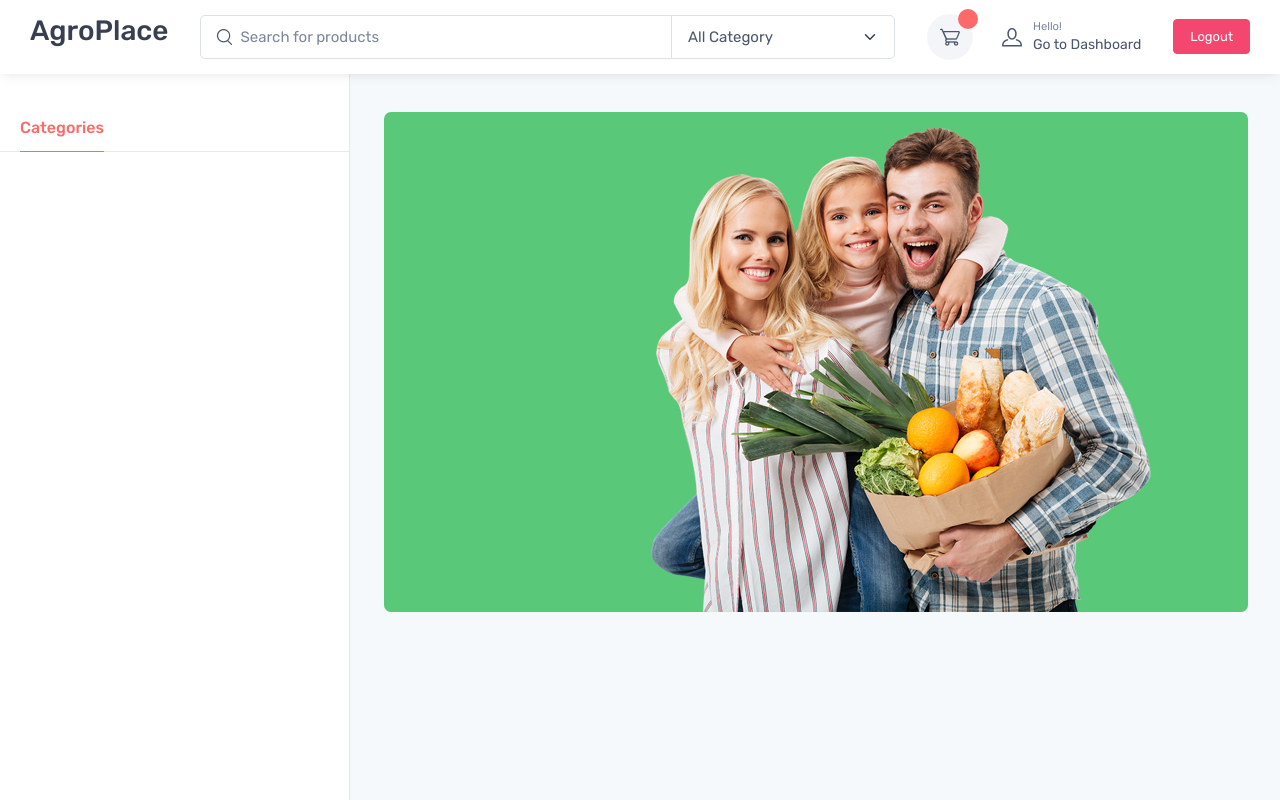
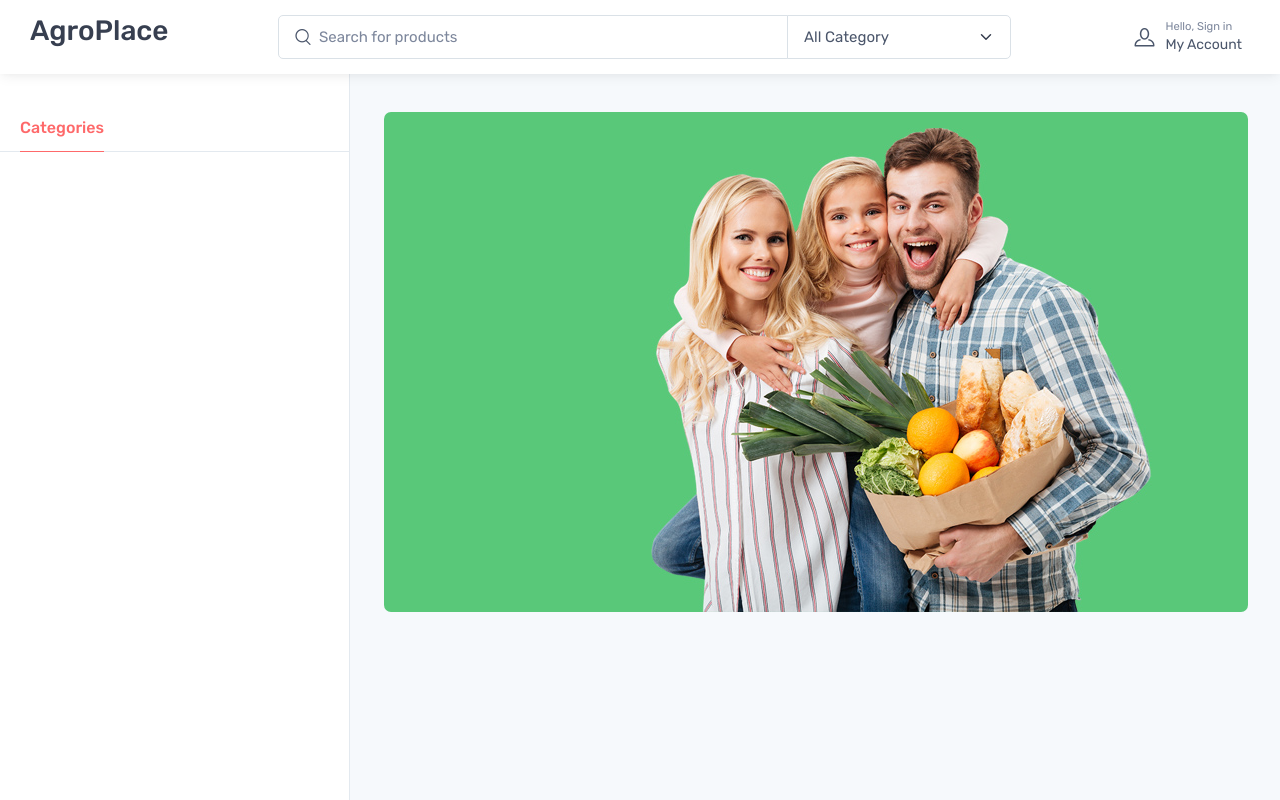
Before and after one commit to uwin-ayushp/AgroPlace, a Django app: page / in a window 1280 px wide. Run offline with Django 4.2, Linux system fonts and the light colour scheme; some libraries are stand-ins or nearby versions; some web fonts are replaced.

Commit message:
Add accounts

```diff
--- a/AgroPlace/settings.py
+++ b/AgroPlace/settings.py
@@ -39,6 +39,7 @@
     'django.contrib.messages',
     'django.contrib.staticfiles',
     'app',
+    'accounts'
 ]
 
 MIDDLEWARE = [
--- a/AgroPlace/urls.py
+++ b/AgroPlace/urls.py
@@ -16,8 +16,14 @@
 """
 from django.contrib import admin
 from django.urls import path, include
+from django.conf.urls.static import static
+from django.conf import settings
 
 urlpatterns = [
     path('admin/', admin.site.urls),
     path('', include('app.urls')),
-]
+    # path('store/', include('store.urls')),
+    # path('cart/', include('cart.urls')),
+    path('accounts/', include('accounts.urls')),
+    # path('orders/', include('orders.urls')),
+]+static(settings.MEDIA_URL,document_root=settings.MEDIA_ROOT)
--- a/app/templates/header.html
+++ b/app/templates/header.html
@@ -35,7 +35,7 @@
 
 
 {#                {% if user.is_authenticated %}#}
-
+                {% if true %}
                 <div class="navbar-tool me-3">
                     <a class="navbar-tool-icon-box bg-secondary"
                         href=""><span class="navbar-tool-label">{{cart_count}}</span><i
@@ -49,15 +49,15 @@
                 </a>
 
                 <a class="btn btn-sm btn-danger rounded-1 ms-lg-4 ms-2" href="">Logout</a>
-{##}
-{#                {%else%}#}
-{##}
-{#                <a class="navbar-tool ms-1 ms-lg-0 me-n1 me-lg-2" href="{%url 'login'%}">#}
-{#                    <div class="navbar-tool-icon-box"><i class="navbar-tool-icon ci-user"></i></div>#}
-{#                    <div class="navbar-tool-text ms-n3"><small>Hello, Sign in</small>My Account</div>#}
-{#                </a>#}
-{##}
-{#                {% endif %}#}
+
+                {%else%}
+
+                <a class="navbar-tool ms-1 ms-lg-0 me-n1 me-lg-2" href="{%url 'login'%}">
+                    <div class="navbar-tool-icon-box"><i class="navbar-tool-icon ci-user"></i></div>
+                    <div class="navbar-tool-text ms-n3"><small>Hello, Sign in</small>My Account</div>
+                </a>
+
+                {% endif %}
 
 
             </div>
```
